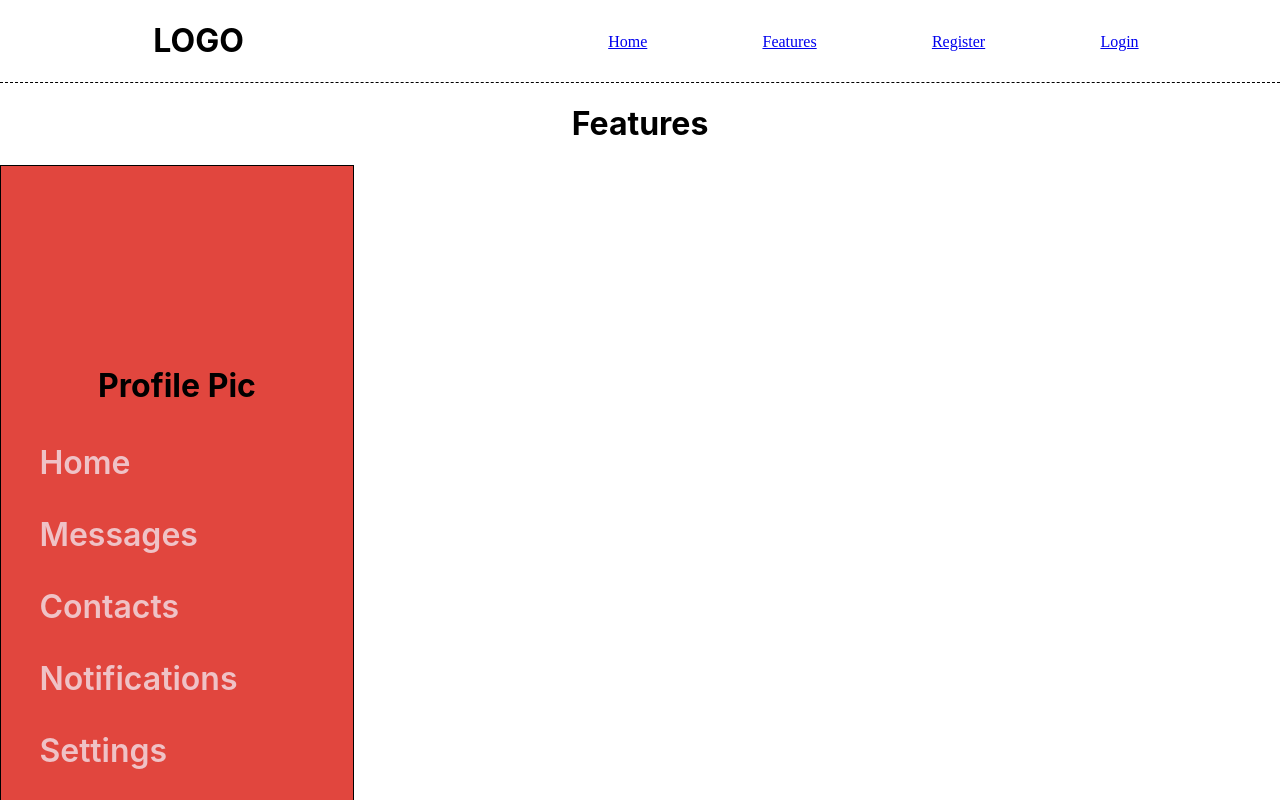
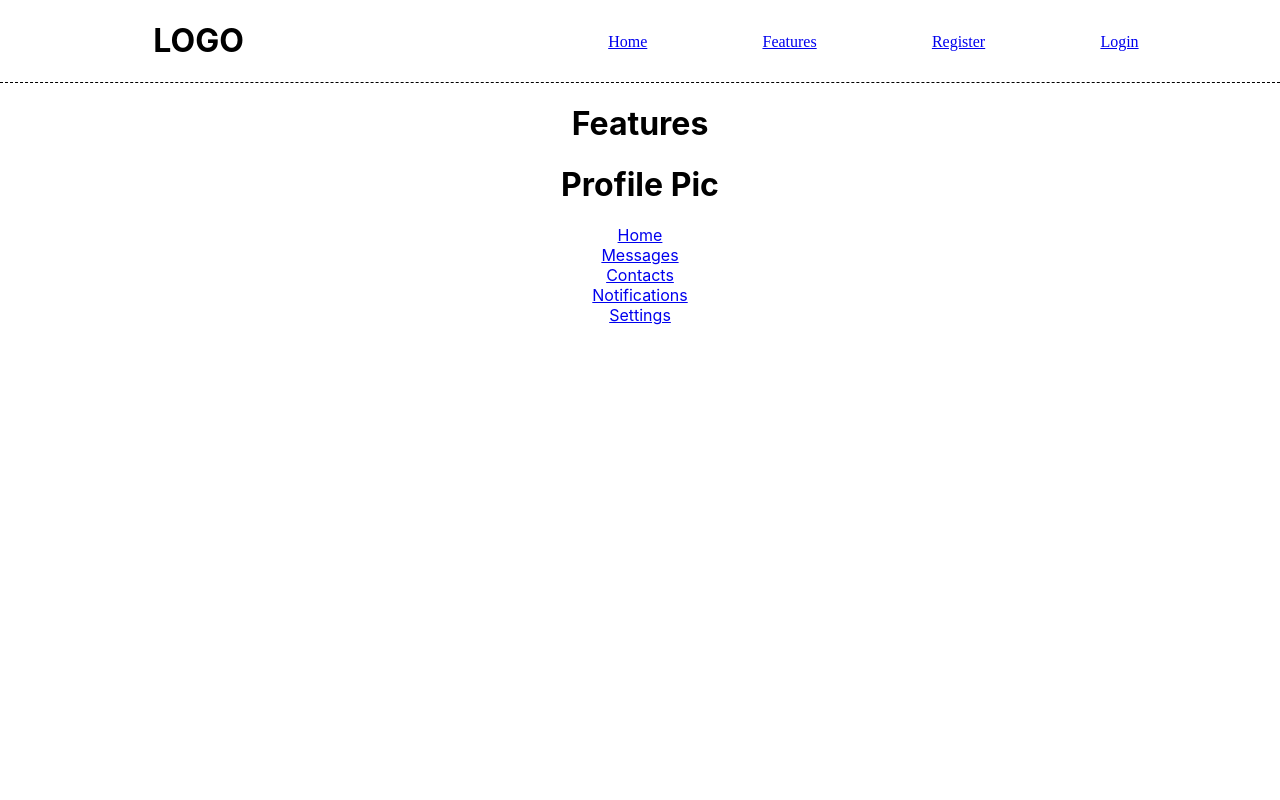
Before and after one commit to AdamPayne238/ciao-fe, a React (Create React App) app in the folder ciao-app/: page /features in a window 1280 px wide. Built offline with nearby package versions, Linux system fonts and the light colour scheme; sample sign-in values are in the browser's storage.

Commit message:
converting from styled components to scss

```diff
--- a/ciao-app/src/components/app/Tabs.js
+++ b/ciao-app/src/components/app/Tabs.js
@@ -1,59 +1,60 @@
 import React from 'react'
 import { NavLink, useLocation } from 'react-router-dom'
 import styled from 'styled-components'
+import '../../App.css';//Users/captaincrook/ciao-fe/ciao-app/src/App.css
 
 const Tabs = () => {
     const { pathname } = useLocation()
 
     return(
-        <TabContainer>
+        <div>
             <div>
                 <h1>Profile Pic</h1>
             </div>
 
-            <NavLink to="/home">
-                <TabRow>
+            <NavLink to="/home" activeClassName='active'>
+                <div>
                 <a
-                background={pathname.includes('/home') ? 'black' : 'black'}
+                color={pathname.includes('/home') ? 'black' : 'black'}
                 >
                     Home
                 </a>
-                </TabRow>
+                </div>
             </NavLink>
 
             <NavLink to="/messages">
-                <TabRow>
+                <div>
                 <a color={pathname.includes('/messages') ? 'blue' : 'orange'}>
                     Messages
                 </a>
-                </TabRow>
+                </div>
             </NavLink>
 
             <NavLink to="/contacts">
-                <TabRow>
+                <div>
                 <a color={pathname.includes('/contacts') ? '#FB2046' : '#FB2046'}>
                     Contacts
                 </a>
-                </TabRow>
+                </div>
             </NavLink>
 
             <NavLink to="/notifications">
-                <TabRow>
+                <div>
                 <a color={pathname.includes('/notifications') ? '#FB2046' : '#FB2046'}>
                     Notifications
                 </a>
-                </TabRow>
+                </div>
             </NavLink>
 
             <NavLink to="/settings">
-                <TabRow>
+                <div>
                 <a color={pathname.includes('/settings') ? 'black' : 'black'}>
                     Settings
                 </a>
-                </TabRow>
+                </div>
             </NavLink>
 
-        </TabContainer>
+        </div>
     )
 }
 
@@ -95,8 +96,3 @@ const TabRow = styled.div`
     line-height: 2.2rem;
     text-align: center;
 `
-
-const testButton = styled.button`
-    color: #fb2046 !important;
-    margin-left: 1.6rem;
-`
```
Also changed, not shown: ciao-app/src/Tab.css (added, +7 -0 lines).
